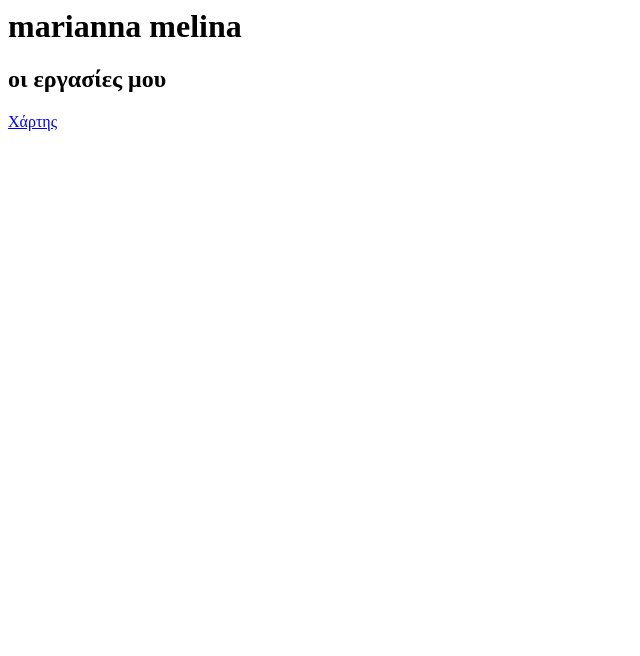
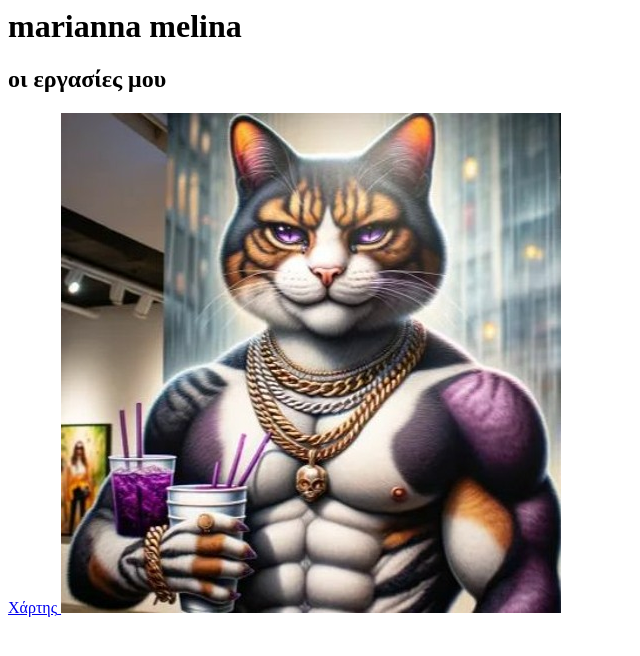
Before and after one commit to melinamarianna/melinamarianna.github.io, a plain HTML site: page index.html in a window 1280 px wide. Shown: the whole page, without its empty margins (0-640 px from the left). Drawn offline with Linux system fonts and the light colour scheme.

Commit message:
Update index.html

```diff
--- a/index.html
+++ b/index.html
@@ -7,5 +7,6 @@
     <h2>οι εργασίες μου</h2>
     <a target="_blank" href="map"> <span >Χάρτης</span>
     </a>
+    <img src="maow.jpg">
   </body>
 </html>
```
